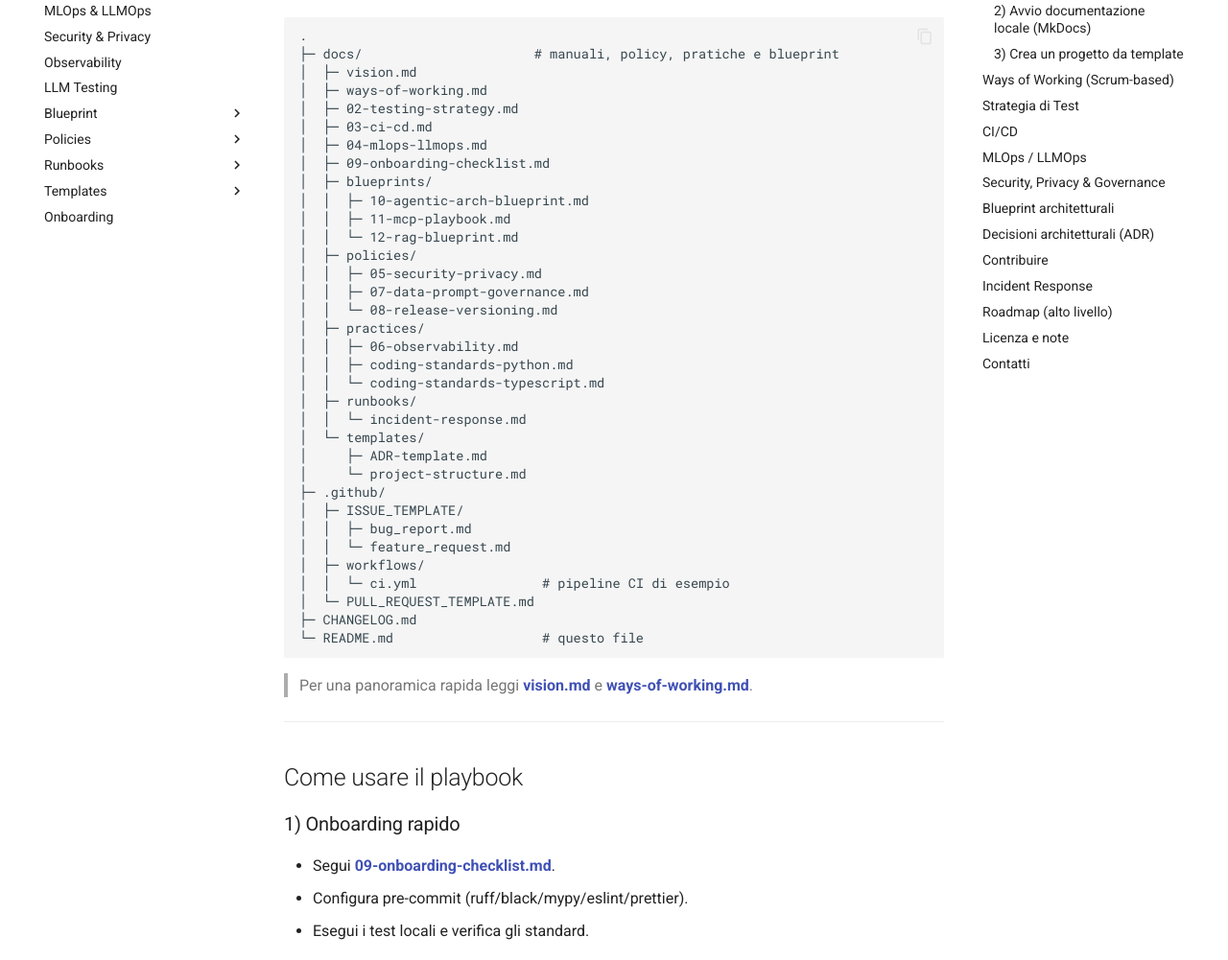
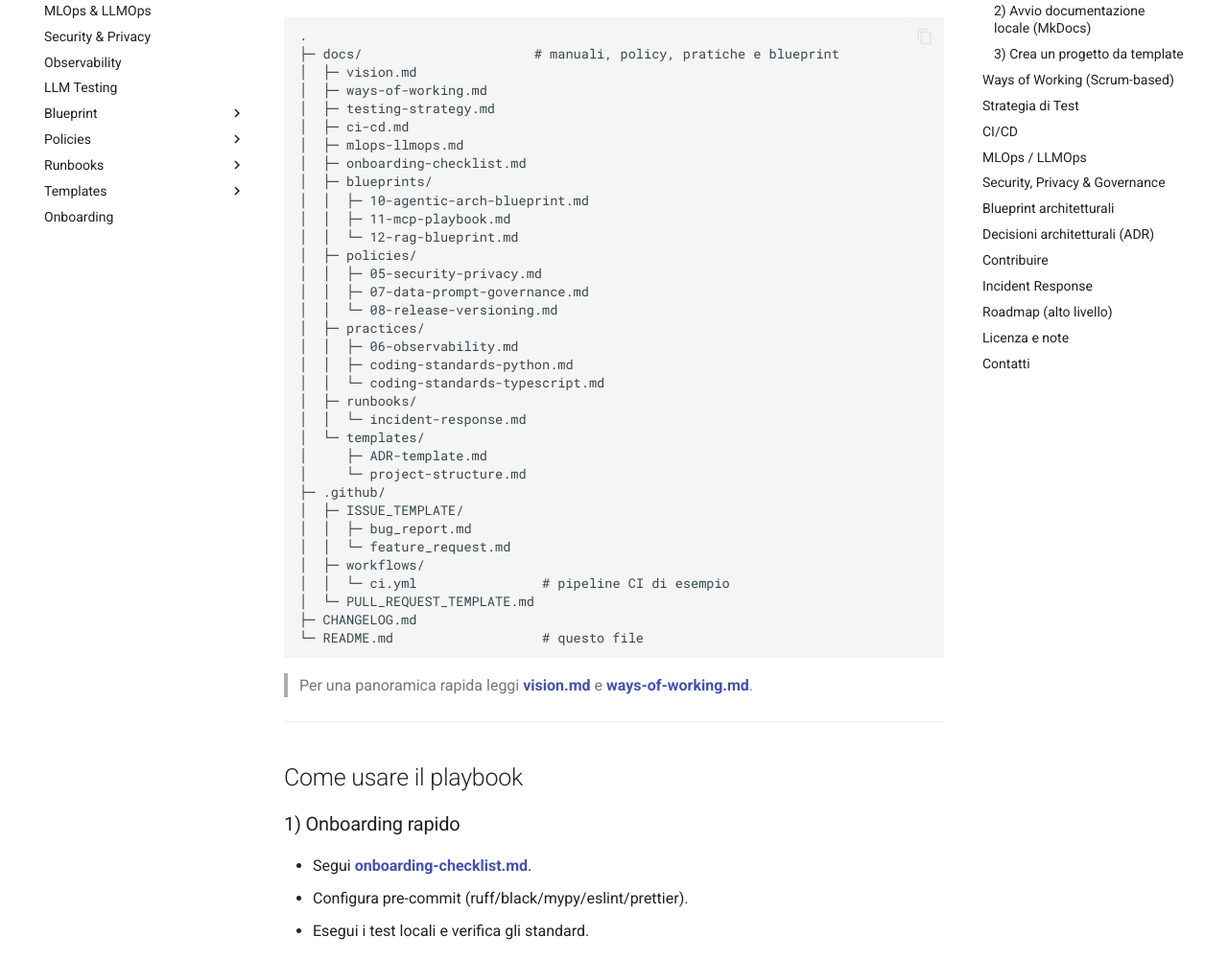
Before and after one commit to mdetommasi/manteia-dev-playbook, an MkDocs documentation site: the page built from docs/index.md, in a window 1280 px wide and 1400 px high, scrolled down 618 px. Shown: the part 232-1233 px from the top of the window at 96% size. Built offline with MkDocs 1.6.1 and Material for MkDocs 9.7.7, drawn with Linux system fonts in a browser that asks for light colours; some of the changed text lies outside the part shown.

Commit message:
Reorganize documentation files and update structure

```diff
--- a/docs/index.md
+++ b/docs/index.md
@@ -26,10 +26,10 @@ Questo repository raccoglie linee guida, blueprint e template per costruire appl
 ├─ docs/                      # manuali, policy, pratiche e blueprint
 │  ├─ vision.md
 │  ├─ ways-of-working.md
-│  ├─ 02-testing-strategy.md
-│  ├─ 03-ci-cd.md
-│  ├─ 04-mlops-llmops.md
-│  ├─ 09-onboarding-checklist.md
+│  ├─ testing-strategy.md
+│  ├─ ci-cd.md
+│  ├─ mlops-llmops.md
+│  ├─ onboarding-checklist.md
 │  ├─ blueprints/
 │  │  ├─ 10-agentic-arch-blueprint.md
 │  │  ├─ 11-mcp-playbook.md
@@ -65,7 +65,7 @@ Questo repository raccoglie linee guida, blueprint e template per costruire appl
 ## Come usare il playbook
 
 ### 1) Onboarding rapido
-- Segui **[09-onboarding-checklist.md](09-onboarding-checklist.md)**.
+- Segui **[onboarding-checklist.md](onboarding-checklist.md)**.
 - Configura pre-commit (ruff/black/mypy/eslint/prettier).
 - Esegui i test locali e verifica gli standard.
 
@@ -97,7 +97,7 @@ mkdocs serve
 - **Piramide:** Unit (~70%), Integration (~20%), E2E (~10%).
 - **LLM/Agent:** golden tests, schema/guardrails, adversarial (prompt injection/PII), eval (RAGAS/TruLens).
 - **Tooling:** pytest/coverage, testcontainers, VCR.py, Playwright, OpenTelemetry.
-- Dettagli: **[02-testing-strategy.md](02-testing-strategy.md)**.
+- Dettagli: **[testing-strategy.md](testing-strategy.md)**.
 
 ---
 
@@ -105,7 +105,7 @@ mkdocs serve
 - **CI (su PR):** lint/format (ruff, black, eslint), type-check (mypy/tsc), unit/integration test (pytest/vitest), coverage; security scans (bandit, pip-audit/npm audit, trivy); build immagine Docker.
 - **CD:** staging automatica su merge in `main`; canary/blue-green; migrazioni DB con rollback; feature flags.
 - **Artifact registry:** container, wheel/npm, dataset snapshot (DVC), modelli (MLflow).
-- Dettagli: **[03-ci-cd.md](03-ci-cd.md)**.
+- Dettagli: **[ci-cd.md](ci-cd.md)**.
 
 ---
 
@@ -115,7 +115,7 @@ mkdocs serve
 - **Serving LLM OSS:** vLLM/TGI/Ollama; throttling/quota.
 - **Vector store:** Qdrant/Weaviate/PgVector; re-embedding policy.
 - **Guardrail:** PII scrubber, schema output, content policy.
-- Dettagli: **[4-mlops-llmops.md](04-mlops-llmops.md)**.
+- Dettagli: **[4-mlops-llmops.md](mlops-llmops.md)**.
 
 ---
 
--- a/mkdocs.yml
+++ b/mkdocs.yml
@@ -15,9 +15,9 @@ nav:
   - Home: index.md
   - Visione: vision.md
   - Ways of Working: ways-of-working.md
-  - Test: 02-testing-strategy.md
-  - CI/CD: 03-ci-cd.md
-  - MLOps & LLMOps: 04-mlops-llmops.md
+  - Test: testing-strategy.md
+  - CI/CD: ci-cd.md
+  - MLOps & LLMOps: mlops-llmops.md
   - Security & Privacy: policies/05-security-privacy.md
   - Observability: practices/06-observability.md
   - LLM Testing: practices/07-llm-testing-playbook.md
@@ -32,4 +32,4 @@ nav:
   - Templates:
     - ADR: template/13-adr-template.md
     - Project structure: template/14-project-structure.md
-  - Onboarding: 09-onboarding-checklist.md
+  - Onboarding: onboarding-checklist.md
```
Also changed, not shown: docs/onboarding-checklist.md (renamed from docs/09-onboarding-checklist.md, +1 -1 lines), docs/ci-cd.md (renamed from docs/03-ci-cd.md), docs/mlops-llmops.md (renamed from docs/04-mlops-llmops.md), docs/testing-strategy.md (renamed from docs/02-testing-strategy.md).
